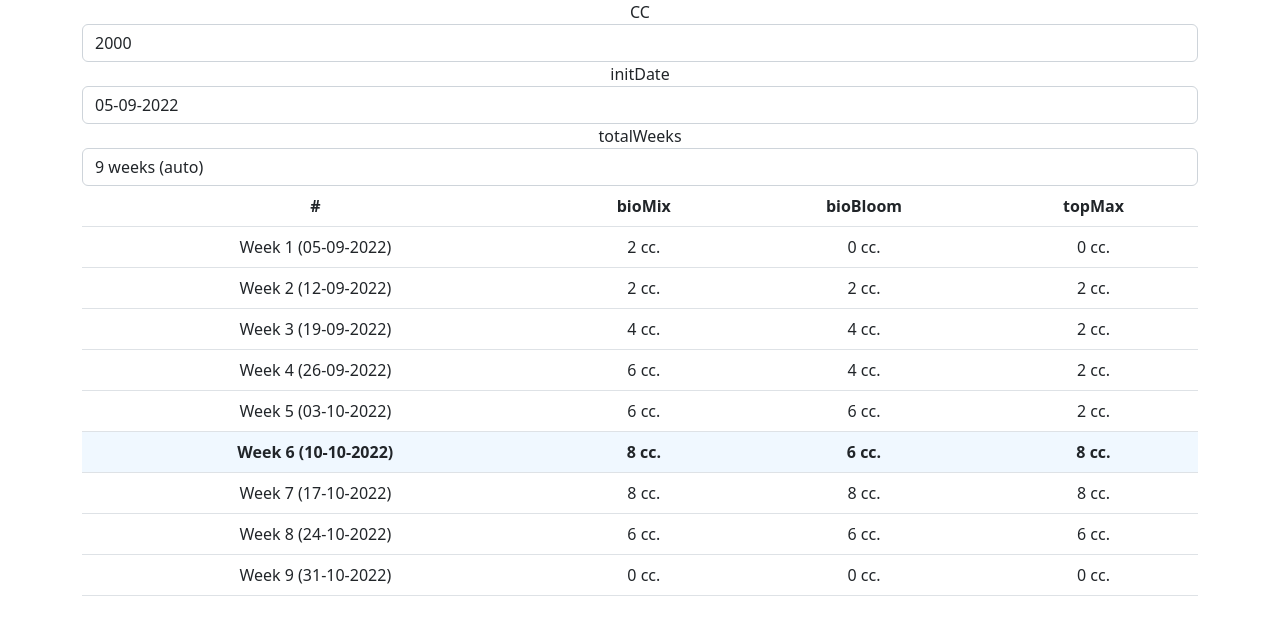
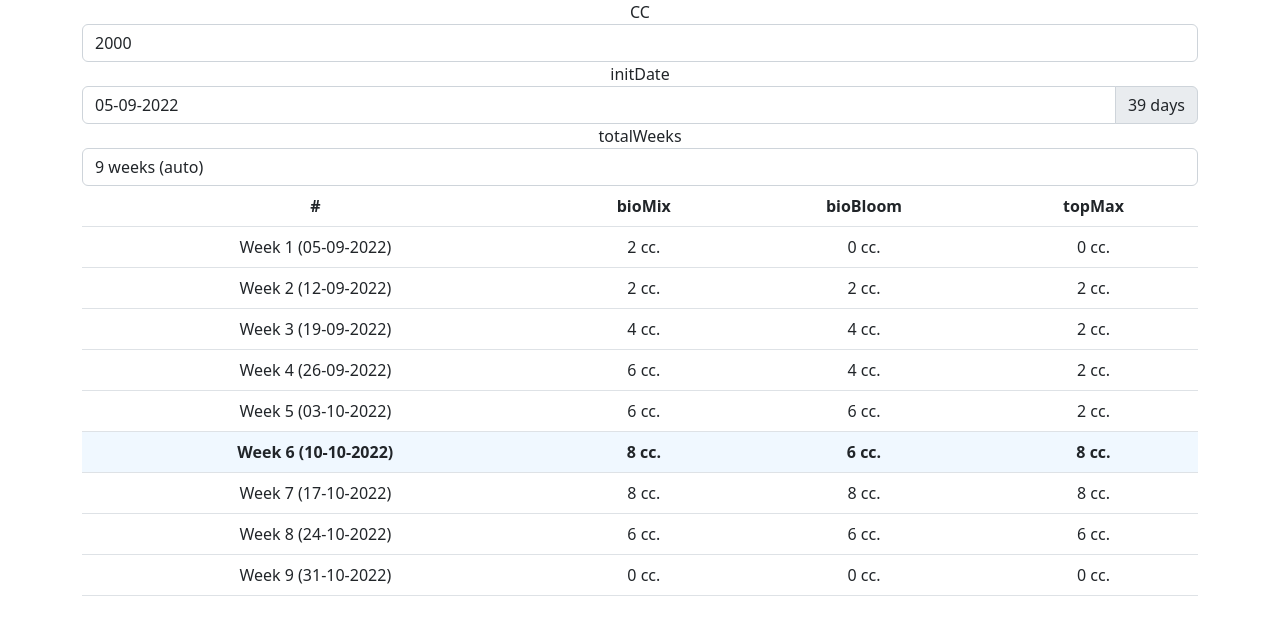
Before and after one commit to abelorian/biobizz-calculadora, a React (Create React App) app: page / in a window 1280 px wide. Shown: the top 622 px of the page. Built offline with nearby package versions, Linux system fonts and the light colour scheme.

Commit message:
Add: days to today

```diff
--- a/src/Calculator.js
+++ b/src/Calculator.js
@@ -27,6 +27,12 @@ function Calculator() {
     return moment().isBetween(addWeek(i), addWeek(i).endOf('week'));
   }
 
+  function daysToNow() {
+    const init = moment(initDate, 'DD-MM-YYYY');
+    const today = moment();
+    return today.diff(init, 'days');
+  }
+
   return (
     <>
       <form>
@@ -37,7 +43,10 @@ function Calculator() {
 
         <div className="form-group">
           <label>initDate</label>
-          <input type="text" className="form-control" onChange={ (e) => { setInitDate(e.target.value); } } defaultValue={initDate} />
+          <div className="input-group">
+            <input type="text" className="form-control" onChange={ (e) => { setInitDate(e.target.value); } } defaultValue={initDate} />
+            <span className="input-group-text" id="basic-addon2">{daysToNow()} days</span>
+          </div>
         </div>
 
         <div className="form-group">
```
